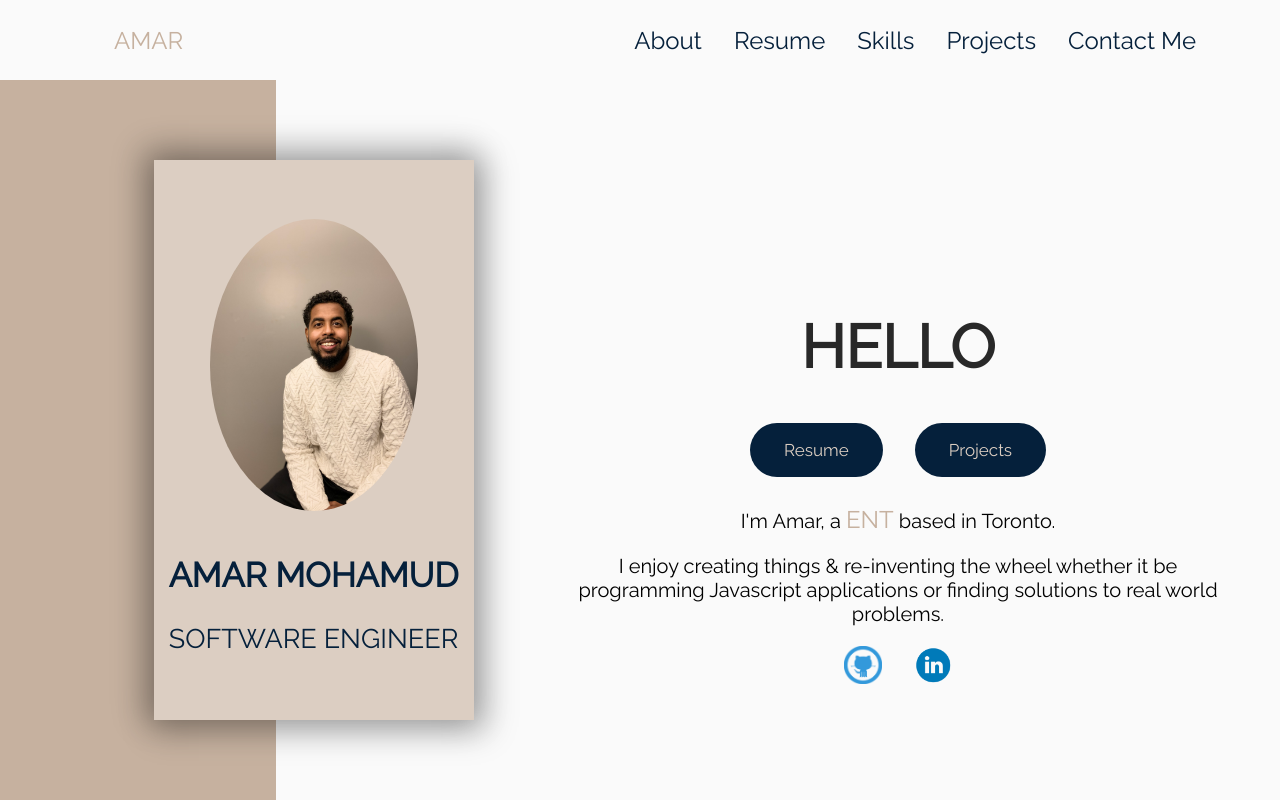
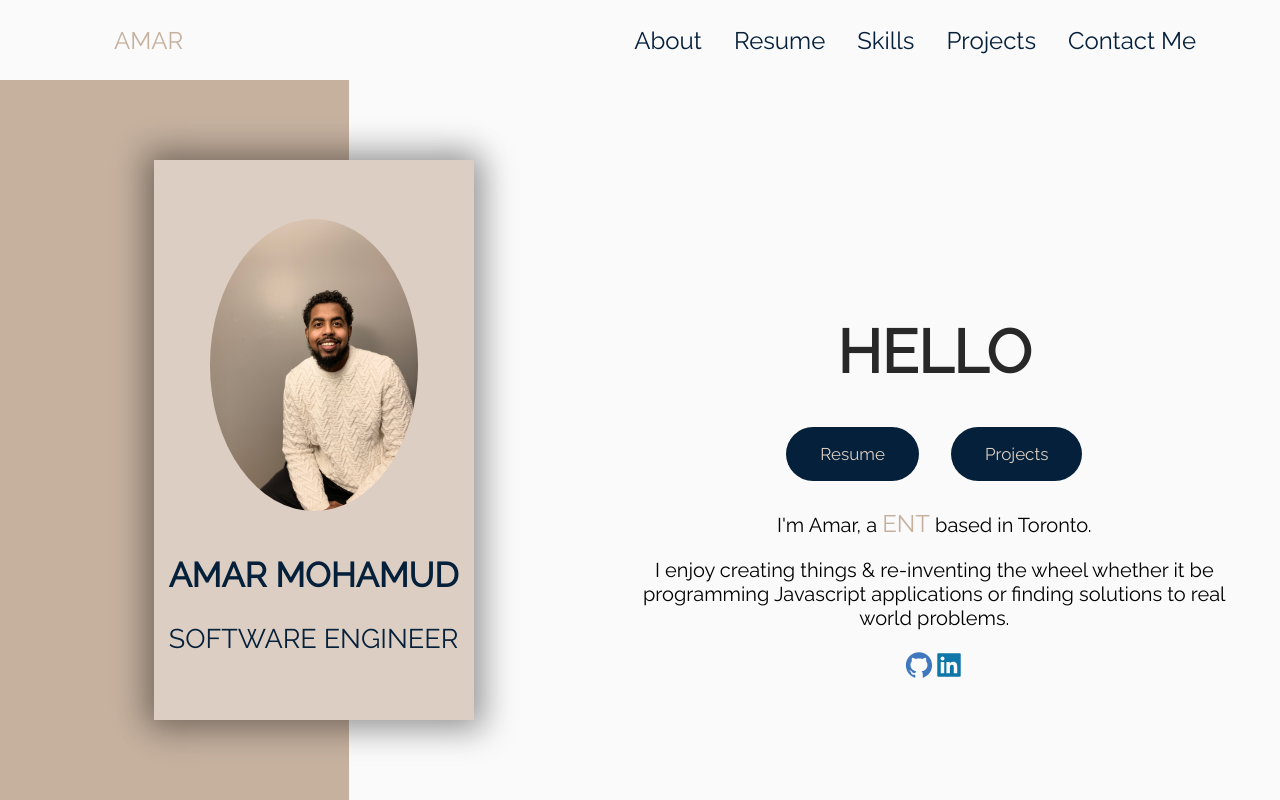
Before and after one commit to amar-eng/my-portfolio, a React (Create React App) app: page / in a window 1280 px wide. Shown: the top 800 px of the page. Built offline with nearby package versions, Linux system fonts and the light colour scheme.

Commit message:
navbar changes

```diff
--- a/src/App.js
+++ b/src/App.js
@@ -1,7 +1,7 @@
 import { BrowserRouter as Router, Route, Switch } from "react-router-dom";
 import Hero from "./components/Hero/Hero";
 // import Home from "./components/Home/Home";
-// import About from "./components/About/About";
+import About from "./components/About/About";
 import Projects from "./components/Projects/Projects";
 import Contact from "./components/Contact/Contact";
 import Resume from "./components/Resume/Resume";
@@ -13,7 +13,7 @@ function App() {
   return (
     <Router>
       <Homepage />
-      <Hero />
+      <About/>
       <Resume />
       <Projects />
       <Contact />
--- a/src/components/About/About.js
+++ b/src/components/About/About.js
@@ -1,7 +1,8 @@
 import React from "react";
 import Timeline from "../Timeline/Timeline";
+import Hero from '../Hero/Hero'
 const About = () => {
-  return <div></div>;
+  return <Hero/>;
 };
 
 export default About;
--- a/src/components/Hero/HeroContent.jsx
+++ b/src/components/Hero/HeroContent.jsx
@@ -1,10 +1,12 @@
 import React, { useEffect, useRef } from "react";
 import { init } from "ityped";
 import pdf from "../../assets/pdf/Amar.pdf";
+import "../Contact/Contact.scss";
 import Button from "../Button/Button";
 import "./HeroContent.scss";
 import "../Button/Button.scss";
 import HeroIcons from "./HeroIcons";
+import { AiFillGithub, AiFillLinkedin } from "react-icons/ai";
 const HeroContent = () => {
   const textRef = useRef();
   useEffect(() => {
@@ -59,7 +61,31 @@ const HeroContent = () => {
         programming Javascript applications or finding solutions to real world
         problems.
       </p>
-      <HeroIcons />
+      {/* <HeroIcons /> */}
+      <div className="socials">
+            <a className="icon-circle">
+              <AiFillGithub
+                style={{
+                  color: "#4078c0",
+                  fontSize: "30px",
+                  cursor: "pointer",
+                }}
+                onClick={() => window.open(`https://github.com/amar-eng`)}
+              />
+            </a>
+            <a className="icon-circle">
+              <AiFillLinkedin
+                style={{
+                  color: " #0e76a8",
+                  fontSize: "30px",
+                  cursor: "pointer",
+                }}
+                onClick={() =>
+                  window.open(`https://www.linkedin.com/in/amar-mohamud/`)
+                }
+              />
+            </a>
+          </div>
     </div>
   );
 };
--- a/src/components/Navbar/NavbarElements.js
+++ b/src/components/Navbar/NavbarElements.js
@@ -52,7 +52,7 @@ export const MobileIcon = styled.div`
     transform: translate(-100%, 60%);
     font-size: 1.8rem;
     cursor: pointer;
-    color: white;
+    color: #05203b;
   }
 `;
 
```
